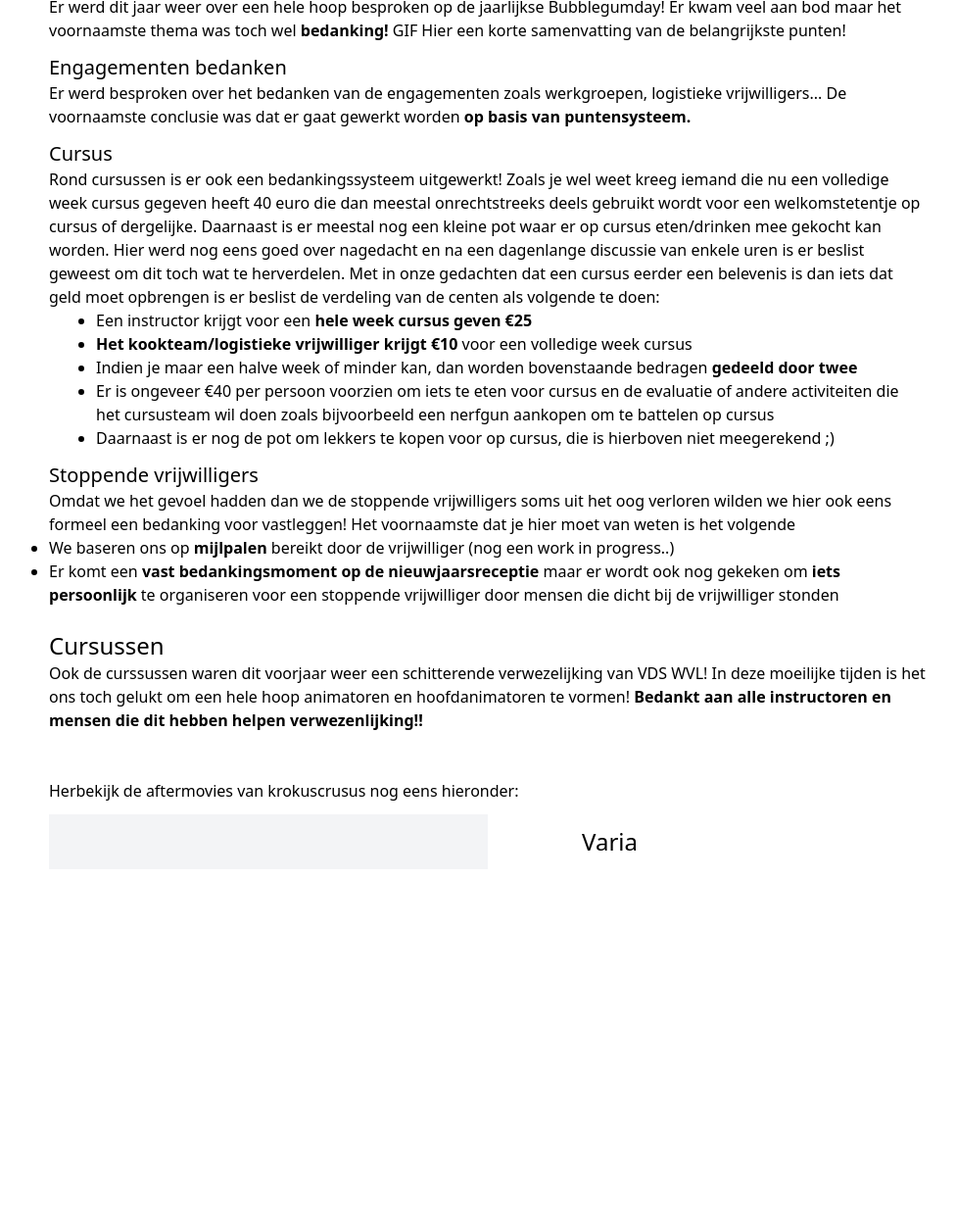
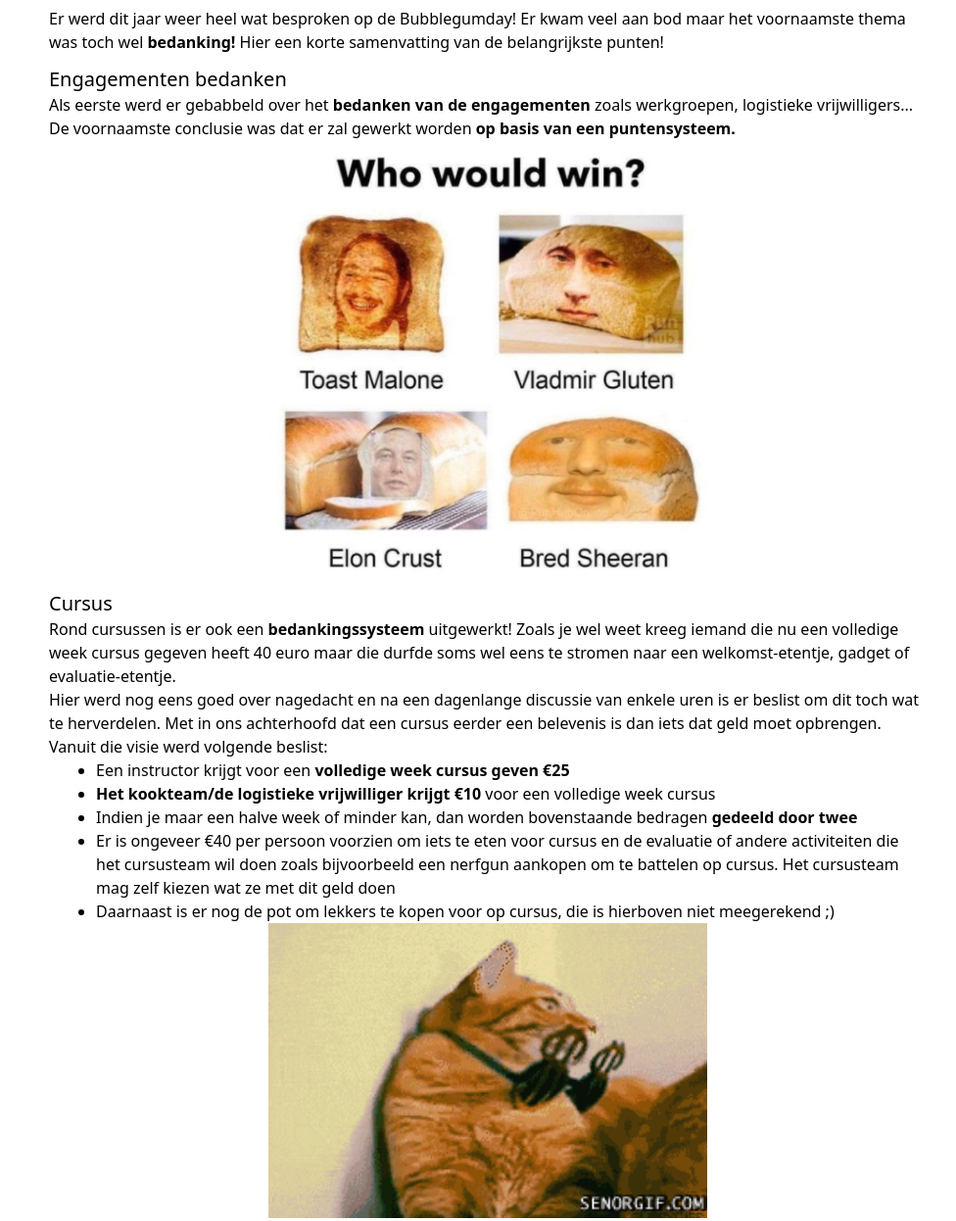
Before and after one commit to MatthijsSoetaert/VDSNieuwsbrief2021Q1, a plain HTML site: page Nieuwsbrief.html in a window 1280 px wide. Shown: the part 2035-3281 px from the top of the page at 98% size, without its empty margins (142-1118 px from the left). Before the commit the page ends 2946 px from the top, so only its background shows below. Drawn offline with nearby package versions, Linux system fonts and the light colour scheme.

Commit message:
Updated content

```diff
--- a/Nieuwsbrief.html
+++ b/Nieuwsbrief.html
@@ -12,7 +12,9 @@
     <title>Hello, world!</title>
 </head>
 
-<body class="container">
+<body class="items-center md:mx-24">
+    <div>
+
         <div class="flex mb-3 md:mx-24">
             <div class="mx-auto">
                 <h3 class="text-4xl mt-3">VDS Nieuwsbrief</h3>
@@ -25,15 +27,17 @@
             </div>
         </div>
 
-    <div class="flex flex-col justify-center md:mx-24 ">
+        <div class="flex flex-col justify-center">
             <div class="flex md:flex-row flex-col md:mx-24 mb-6">
                 <div class="bg-gray-100 flex md:w-2/4  p-3 flex-col">
                     <b class="text-md flex">Materiaal</b>
                     <div class="flex">Vorige week organiseerde werkgroep materiaal een gezellige snuister-middag in het
                         materiaalkot. Het doel was om
-                    ons huidig materiaal eens te bekijken en wat op te kuisen. Naast enkele overgebleven cursisten is er
+                        ons huidig materiaal eens te bekijken en wat op te kuisen. Naast enkele overgebleven cursisten
+                        is er
                         heel wat weggesmeten dat niet
-                    meer nodig was. Maar als er dingen weggesmeten worden, dan moeten er natuurlijk ook dingen bijkomen!
+                        meer nodig was. Maar als er dingen weggesmeten worden, dan moeten er natuurlijk ook dingen
+                        bijkomen!
                         Daarom plaatste werkgroep materiaal een
                         mooie bestelling bij de groepsaankoop van het materiaalmagazijn </div>
                     <br>
@@ -62,7 +66,9 @@
                         <li><b>Wanneer?</b> 24 april, pas op dat je je niet vergist!</li>
                         <li><b>Wat?</b> Dat kom je te weten als je komt</li>
                         <li><b>Corona?</b> Breng je eigen drinkfles en mondmasker mee</li>
-                    <li ><b>inschrijven?</b><a class="text-red-600" href="https://docs.google.com/forms/d/e/1FAIpQLSdgHCWaVFZCbxkK2flsJD74pQvl70UMwqLbLrUobb_Uuv6Rcw/viewform"> Kan op deze link</a></li>
+                        <li><b>inschrijven?</b><a class="text-red-600"
+                                href="https://docs.google.com/forms/d/e/1FAIpQLSdgHCWaVFZCbxkK2flsJD74pQvl70UMwqLbLrUobb_Uuv6Rcw/viewform">
+                                Kan op deze link</a></li>
                     </ul>
                 </div>
             </div>
@@ -106,21 +112,26 @@
             <div class="flex md:flex-row flex-col md:mx-24">
                 <div class="bg-gray-100 flex md:w-2/4  p-3 flex-col">
                     <b class="text-md flex">Laatste avond</b>
-                <div class="flex">Niet zo lang geleden, op een drive hier niet zo ver vandaan, diep verscholen tussen de
+                    <div class="flex">Niet zo lang geleden, op een drive hier niet zo ver vandaan, diep verscholen
+                        tussen de
                         werkbestanden en oude Laatste Avonden, ligt het land van Koning Vivaldi!
                         Tis te zeggen, op papier…
                         <br>
                         <br>
 
                         Yes, yes, yes lieverds! De werkgroep Laatste Avond is begonnen met schrijven! Sinds de
-                    nieuwjaarsbrief hebben we er twee vergaderingen bij gedaan en de activiteiten uitgeschreven. We zijn
-                    begonnen met het aanleggen van het draaiboek, het spelverloop en hebben al bepaald wat er allemaal
+                        nieuwjaarsbrief hebben we er twee vergaderingen bij gedaan en de activiteiten uitgeschreven. We
+                        zijn
+                        begonnen met het aanleggen van het draaiboek, het spelverloop en hebben al bepaald wat er
+                        allemaal
                         te doen zal zijn in ons nieuw Laatste Avond-spel. Tis de moeite!
                         <br>
                         <br>
 
-                    Wat zijn de volgende stappen? Alle reeds verzamelde stukken netjes uitschrijven en verzamelen in het
-                    draaiboek, rollen schrijven en bouwplannen maken. Misschien maken we een extra grote voetnoot met
+                        Wat zijn de volgende stappen? Alle reeds verzamelde stukken netjes uitschrijven en verzamelen in
+                        het
+                        draaiboek, rollen schrijven en bouwplannen maken. Misschien maken we een extra grote voetnoot
+                        met
                         alle variapuntjes van het voorbije werkjaar? ahem
                     </div>
 
@@ -130,52 +141,70 @@
 
             <div class="flex mb-3 md:mx-24">
                 <div class="">
-                <h3 class="text-2xl mt-3 ">Bubblegumday</h3>
-                Er werd dit jaar weer over een hele hoop besproken op de jaarlijkse Bubblegumday! Er kwam veel aan bod
+                    <h3 class="text-2xl mt-3 mb-3">Bubblegumday</h3>
+                    Er werd dit jaar weer heel wat besproken op de Bubblegumday! Er kwam veel aan
+                    bod
                     maar het voornaamste thema was toch wel <strong>bedanking!</strong>
-                GIF
                     Hier een korte samenvatting van de belangrijkste punten!
+
                     <h4 class="text-xl mt-3 ">Engagementen bedanken</h4>
-                <p> Er werd besproken over het bedanken van de engagementen zoals werkgroepen, logistieke
-                    vrijwilligers... De voornaamste conclusie was dat er gaat gewerkt worden <strong>op basis van
+
+                    <p> Als eerste werd er gebabbeld over het <strong>bedanken van de engagementen</strong> zoals
+                        werkgroepen, logistieke
+                        vrijwilligers... De voornaamste conclusie was dat er zal gewerkt worden <strong>op basis van een
                             puntensysteem.</strong> </p>
-
+                    <img src="./bread.png" alt="" class=" md:w-2/4 mx-auto mt-3">
                     <h4 class="text-xl mt-3 ">Cursus</h4>
-                <p>Rond cursussen is er ook een bedankingssysteem uitgewerkt! Zoals je wel weet kreeg iemand die nu een
-                    volledige week cursus gegeven heeft 40 euro die dan meestal onrechtstreeks deels gebruikt wordt voor
-                    een welkomstetentje op cursus of dergelijke.
-                    Daarnaast is er meestal nog een kleine pot waar er op cursus eten/drinken mee gekocht kan worden.
-                    Hier werd nog eens goed over nagedacht en na een dagenlange discussie van enkele uren is er beslist
-                    geweest om dit toch wat te herverdelen. Met in onze gedachten dat een cursus eerder een belevenis is
-                    dan iets dat geld moet opbrengen is er beslist de verdeling van de centen als volgende te doen:
+                    <p>Rond cursussen is er ook een <b>bedankingssysteem</b> uitgewerkt! Zoals je wel weet kreeg iemand
+                        die nu
+                        een
+                        volledige week cursus gegeven heeft 40 euro maar die durfde soms wel eens te stromen naar een
+                        welkomst-etentje, gadget of evaluatie-etentje.
+                        <br>
+                        Hier werd nog eens goed over nagedacht en na een dagenlange discussie van enkele uren is er
+                        beslist
+                        om dit toch wat te herverdelen. Met in ons achterhoofd dat een cursus eerder een
+                        belevenis is
+                        dan iets dat geld moet opbrengen. Vanuit die visie werd volgende beslist:
                     </p>
                     <ul class="list-disc ml-12">
-                    <li>Een instructor krijgt voor een <strong>hele week cursus geven €25</strong> </li>
-                    <li> <strong>Het kookteam/logistieke vrijwilliger krijgt €10</strong> voor een volledige week cursus
+                        <li>Een instructor krijgt voor een <strong>volledige week cursus geven €25</strong> </li>
+                        <li> <strong>Het kookteam/de logistieke vrijwilliger krijgt €10</strong> voor een volledige week
+                            cursus
                         </li>
-                    <li>Indien je maar een halve week of minder kan, dan worden bovenstaande bedragen <strong>gedeeld
-                            door twee</strong> </li>
-                    <li>Er is ongeveer €40 per persoon voorzien om iets te eten voor cursus en de evaluatie of andere
-                        activiteiten die het cursusteam wil doen zoals bijvoorbeeld een nerfgun aankopen om te battelen
-                        op cursus</li>
-                    <li>Daarnaast is er nog de pot om lekkers te kopen voor op cursus, die is hierboven niet meegerekend
+                        <li>Indien je maar een halve week of minder kan, dan worden bovenstaande bedragen
+                            <strong>gedeeld
+                                door twee</strong>
+                        </li>
+                        <li>Er is ongeveer €40 per persoon voorzien om iets te eten voor cursus en de evaluatie of
+                            andere
+                            activiteiten die het cursusteam wil doen zoals bijvoorbeeld een nerfgun aankopen om te
+                            battelen
+                            op cursus. Het cursusteam mag zelf kiezen wat ze met dit geld doen</li>
+                        <li>Daarnaast is er nog de pot om lekkers te kopen voor op cursus, die is hierboven niet
+                            meegerekend
                             ;)</li>
                     </ul>
 
+                    <img src="./money cat.gif" alt="" class=" md:w-2/4 mx-auto mb-3">
 
                     <h4 class="text-xl mt-3 ">Stoppende vrijwilligers</h4>
-                <p> Omdat we het gevoel hadden dan we de stoppende vrijwilligers soms uit het oog verloren wilden we
-                    hier ook eens formeel een bedanking voor vastleggen! Het voornaamste dat je hier moet van weten is
+                    <p> Omdat we het gevoel hadden dan we de stoppende vrijwilligers soms uit het oog verloren, hadden
+                        we in gedachten om de bedanking van stoppende vrijwilligers eens wat meer te formaliseren! Het
+                        voornaamste dat je hier moet van weten
+                        is
                         het volgende
                     </p>
-                <ul class="list-disc">
+                    <ul class="list-disc ml-12">
                         <li>We baseren ons op <strong>mijlpalen</strong> bereikt door de vrijwilliger (nog een work in
-                        progress..)</li>
-                    <li>Er komt een <strong>vast bedankingsmoment op de nieuwjaarsreceptie</strong> maar er wordt ook
+                            progress...)</li>
+                        <li>Er komt een <strong>vast bedankingsmoment op de nieuwjaarsreceptie</strong> maar er wordt
+                            ook
                             nog gekeken om
-                        <strong>iets persoonlijk</strong> te organiseren voor een stoppende vrijwilliger door mensen die
+                            <strong>iets persoonlijk</strong> te organiseren voor een stoppende vrijwilliger door mensen
+                            die
                             dicht bij de
-                        vrijwilliger stonden
+                            vrijwilliger staan
                         </li>
                     </ul>
                 </div>
@@ -184,27 +213,29 @@
             <div class="flex mb-3 md:mx-24">
                 <div class="">
                     <h3 class="text-2xl mt-3 ">Cursussen</h3>
-                <p>Ook de curssussen waren dit voorjaar weer een schitterende verwezelijking van VDS WVL! In deze
+                    <p>Ook de curssussen waren dit voorjaar weer schitterende verwezelijkingen door de vrijwilligers van VDS WVL! In deze
                         moeilijke
                         tijden is het ons toch gelukt om een hele hoop animatoren en hoofdanimatoren te vormen!
                         <strong>Bedankt
-                        aan alle instructoren en mensen die dit hebben helpen verwezenlijking!!</strong></p>
-                <br><br>
-                Herbekijk de aftermovies van krokuscrusus nog eens hieronder:
-            </div>
-        </div>
-        <div class="flex md:flex-row flex-col md:mx-24 mb-6">
-            <div class="bg-gray-100 flex md:w-2/4">
-            <div class="bg-gray-100 flex md:w-2/4 ">
+                            aan alle instructoren en mensen die dit hebben helpen verwezenlijking!!</strong>
+                    </p>
+                    <br>
+                    Herbekijk de aftermovie van krokuscrusus nog eens hieronder:
+                    <iframe class='w-full h-72' src="https://www.youtube.com/embed/l9XClBKhDJ8" title="YouTube video player"
+                        frameborder="0"
+                        allow="accelerometer; autoplay; clipboard-write; encrypted-media; gyroscope; picture-in-picture"
+                        allowfullscreen></iframe>
                 </div>
             </div>
 
             <div class="flex mb-3 md:mx-24">
                 <div class="">
                     <h3 class="text-2xl mt-3 ">Varia</h3>
+                    <ul class="list-disc ml-12">
+                        <li>Een lijst met varias </li>
+
+                    </ul>
                 </div>
-        </div>
-
             </div>
 </body>
 
```
Also changed, not shown: money cat.gif (added), stimulus.gif (added), 1 other file. Lines whose indentation alone changed are shown as unchanged.
